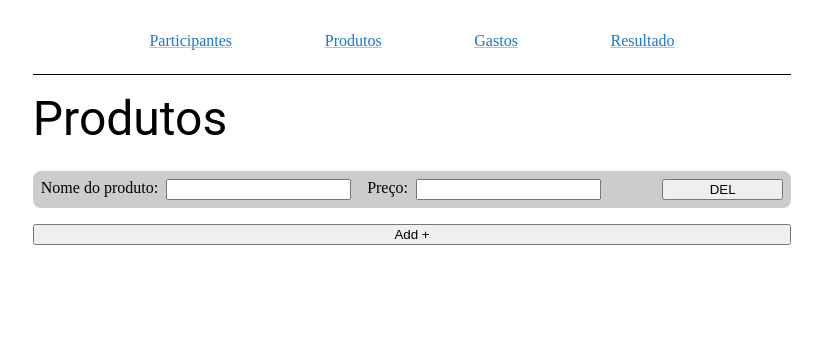
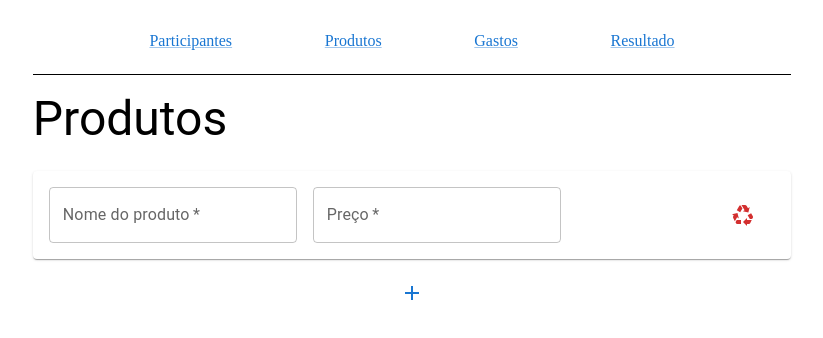
Before and after one commit to jonatas1n/divide-ai, a React (Vite) app: page /products in a window 1280 px wide. Shown: the top 338 px of the page, without its empty margins (228-1051 px from the left). Built offline with nearby package versions, Linux system fonts and the light colour scheme.

Commit message:
feat: replace styled by MUI components

```diff
--- a/src/components/products/ProductForm/index.tsx
+++ b/src/components/products/ProductForm/index.tsx
@@ -1,7 +1,9 @@
 import { ProductType } from "../../../types";
 import { useState } from "react";
 import { useAppContext } from "../../../hooks/Context";
-import { FormStyle } from "../../FormStyle";
+
+import Stack from "@mui/material/Stack";
+import TextField from "@mui/material/TextField";
 
 type ProductFormProps = {
   product: ProductType;
@@ -11,32 +13,33 @@ export const ProductForm = ({ product }: ProductFormProps) => {
   const [formData, setFormData] = useState<ProductType>(product);
   const { changeProduct } = useAppContext();
 
-  const handleChange = (field: keyof ProductType) => (event: React.ChangeEvent<HTMLInputElement>) => {
-    const value = field === "price" ? parseFloat(event.target.value) || 0 : event.target.value;
+  const handleChange =
+    (field: keyof ProductType) =>
+    (event: React.ChangeEvent<HTMLInputElement>) => {
+      const value =
+        field === "price"
+          ? parseFloat(event.target.value) || 0
+          : event.target.value;
       const updatedProduct = { ...formData, [field]: value };
       setFormData(updatedProduct);
       changeProduct(updatedProduct);
     };
 
   return (
-    <FormStyle>
-      <label>
-        Nome do produto:
-        <input
+    <Stack direction="row" spacing={2}>
+      <TextField
+        label="Nome do produto"
         value={formData.name}
         onChange={handleChange("name")}
         required
       />
-      </label>
-      <label>
-        Preço:
-        <input
+      <TextField
+        label="Preço"
         type="number"
         value={formData.price}
         onChange={handleChange("price")}
         required
       />
-      </label>
-    </FormStyle>
+    </Stack>
   );
 };
--- a/src/components/products/ProductItem/index.tsx
+++ b/src/components/products/ProductItem/index.tsx
@@ -1,7 +1,11 @@
 import { useAppContext } from "../../../hooks/Context";
 import { ProductType } from "../../../types";
 import { ProductForm } from "../ProductForm";
-import { ItemStyle } from "../../Item";
+
+import Stack from "@mui/material/Stack";
+import Card from "@mui/material/Card";
+import Button from "@mui/material/Button";
+import { Recycling } from "@mui/icons-material";
 
 type ProductItemProps = {
   product: ProductType;
@@ -12,9 +16,11 @@ export const ProductItem = ({ product }: ProductItemProps) => {
   const onRemove = () => removeProduct(product.id);
 
   return (
-    <ItemStyle>
-      <ProductForm product={product} />
-      <button onClick={onRemove}>DEL</button>
-    </ItemStyle>
+    <Card>
+      <Stack direction="row" p={2} justifyContent="space-between" alignItems="center">
+        <ProductForm product={product} />
+        <Button onClick={onRemove} color="error"><Recycling /></Button>
+      </Stack>
+    </Card>
   )
 }
--- a/src/pages/Products/index.tsx
+++ b/src/pages/Products/index.tsx
@@ -2,8 +2,11 @@ import { Container } from "../../components/Container";
 import { ProductItem } from "../../components/products/ProductItem";
 import { useAppContext } from "../../hooks/Context"
 import { Header } from "../../components/Header";
-import { Content } from "../../components/Content";
 import { ProductType } from "../../types";
+
+import Stack from "@mui/material/Stack";
+import Button from "@mui/material/Button";
+import { Add } from "@mui/icons-material";
 
 export const Products = () => {
   const {products, addProduct} = useAppContext();
@@ -13,15 +16,15 @@ export const Products = () => {
   return (
     <Container>
       <Header title="Produtos" />
-      <Content>
+      <Stack spacing={2}>
         {Object.values(products).map((product: ProductType) => (
           <ProductItem
             key={product.id}
             product={product}
           />
         ))}
-      </Content>
-      <button onClick={() => addProduct()}>Add +</button>
+        <Button onClick={addProduct}><Add /></Button>
+      </Stack>
     </Container>
   )
 }
```
Lines whose indentation alone changed are shown as unchanged.
